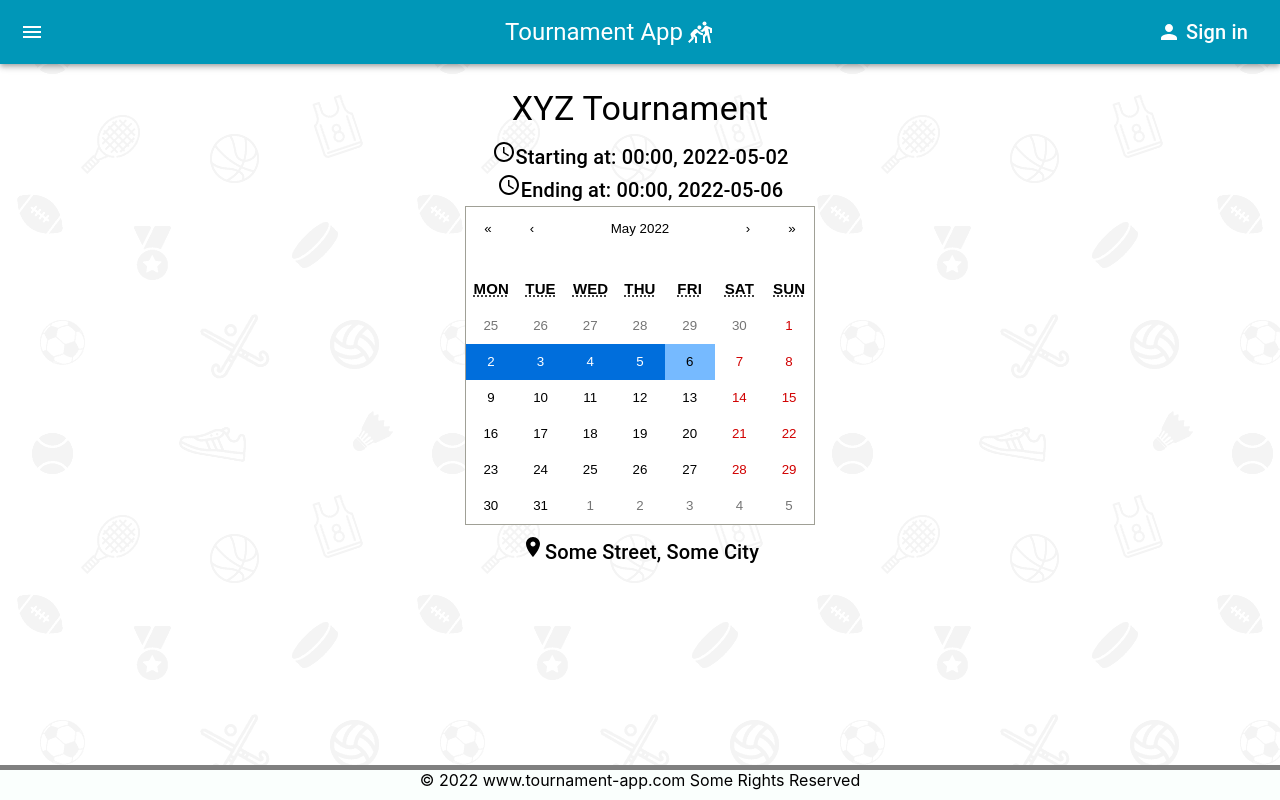
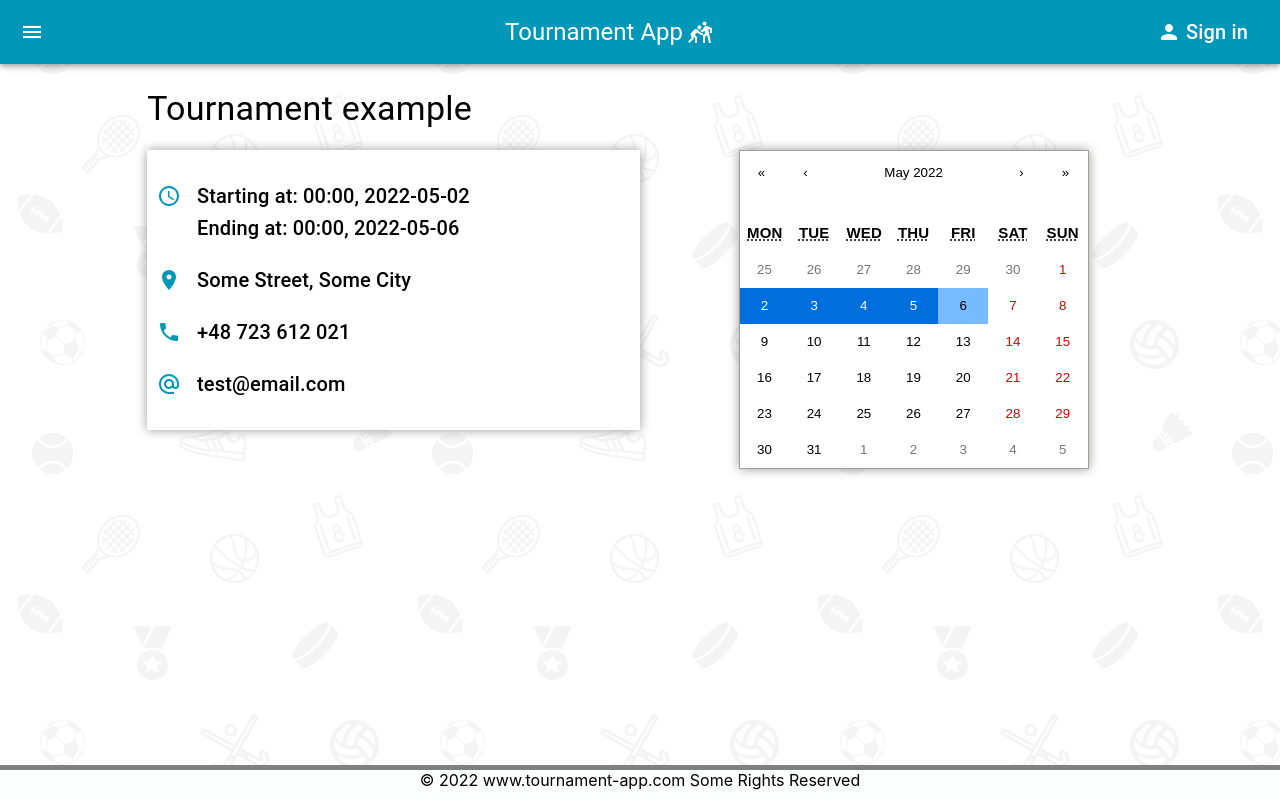
Before and after one commit to Workata/tournament-manager-frontend, a React (Create React App) app: page /tournamentInfo in a window 1280 px wide. Built offline with nearby package versions, Linux system fonts and the light colour scheme.

Commit message:
Css styling added.

```diff
--- a/src/components/Sidebar.js
+++ b/src/components/Sidebar.js
@@ -117,14 +117,14 @@ export default function Sidebar(props) {
           <ListItemIcon>
             <InfoIcon/>
           </ListItemIcon>
-          <ListItemText primary={"Tournament Info"} />
+          <ListItemText primary={"About tournament"} />
         </ListItem>
 
         <ListItem button onClick={ () => {return navigate("/appInfo")} }>
           <ListItemIcon>
             <InfoIcon/>
           </ListItemIcon>
-          <ListItemText primary={"Application Info"} />
+          <ListItemText primary={"About application"} />
         </ListItem>
       </List>
 
--- a/src/css/tournamentInfo.css
+++ b/src/css/tournamentInfo.css
@@ -1,4 +1,18 @@
+.torunamentInfo-block-left {
+    width: 48%;
+    float:left;
+    background-color: var(--primary-main);
+    margin-right: 10%;
+    box-shadow: 0 0 10px rgba(0,0,0,0.4);
+    padding: 1%;
+}
+.torunamentInfo-block-right {
+    width: 40%;
+    float:right;
+}
+.torunamentInfo-block-left ul {
+    list-style-type: none;
+}
 .torunamentInfo-calendar {
-    margin-left: auto;
-    margin-right: auto;
+    box-shadow: 0 0 10px rgba(0,0,0,0.4);
 }
--- a/src/models/Tournament.js
+++ b/src/models/Tournament.js
@@ -1,9 +1,11 @@
 export class Tournament {
-      constructor({id,name, startDate, endDate, location}) {
+      constructor({id, name, startDate, endDate, location, phoneNumber, email}) {
         this.id = id;
         this.name = name;
         this.startDate = new Date(startDate);
         this.endDate = new Date(endDate);
         this.location = location;
+        this.phoneNumber = phoneNumber;
+        this.email = email;
       };
 }
--- a/src/pages/TournamentInfo.js
+++ b/src/pages/TournamentInfo.js
@@ -4,9 +4,12 @@ import { Box, Typography, CircularProgress } from "@mui/material";
 import Calendar from "react-calendar";
 import "react-calendar/dist/Calendar.css";
 import "../css/tournamentInfo.css";
+import Moment from "moment";
+
 import LocationOnIcon from "@mui/icons-material/LocationOn";
-import AccessTimeIcon from '@mui/icons-material/AccessTime';
-import Moment from 'moment';
+import AccessTimeIcon from "@mui/icons-material/AccessTime";
+import PhoneIcon from "@mui/icons-material/Phone";
+import AlternateEmailIcon from '@mui/icons-material/AlternateEmail';
 
 export default function TournamentInfo() {
   const [tournamentInfo, setTournamentInfo] = useState();
@@ -14,10 +17,12 @@ export default function TournamentInfo() {
   useEffect(() => {
     var data = {
       id: 1,
-      name: "XYZ Tournament",
+      name: "Tournament example",
       startDate: "2022-05-02",
       endDate: "2022-05-06",
       location: "Some Street, Some City",
+      phoneNumber: "+48 723 612 021",
+      email: "test@email.com"
     };
 
     setTournamentInfo(new Tournament(data));
@@ -55,7 +60,7 @@ export default function TournamentInfo() {
       <Typography
         variant="h4"
         sx={{
-          textAlign: "center",
+          marginBottom: "20px",
         }}
       >
         {tournamentInfo.name}
@@ -63,30 +68,84 @@ export default function TournamentInfo() {
       <Typography
         variant="h6"
         sx={{
-          textAlign: "center",
           marginTop: "10px",
         }}
       >
+        <div className="torunamentInfo-wrapper">
+          <div className="torunamentInfo-block-left">
             <div>
-          <AccessTimeIcon/>
-          Starting at: {Moment(tournamentInfo.startDate).format('HH:mm, YYYY-MM-DD')}
+              {/*Tournament dates*/}
+              <AccessTimeIcon
+                sx={{
+                  color: "primary.turquoise",
+                  float: "left",
+                  marginTop: "4px",
+                }}
+              />
+              <ul>
+                <li>
+                  Starting at:{" "}
+                  {Moment(tournamentInfo.startDate).format("HH:mm, YYYY-MM-DD")}
+                </li>
+                <li>
+                  Ending at:{" "}
+                  {Moment(tournamentInfo.endDate).format("HH:mm, YYYY-MM-DD")}
+                </li>
+              </ul>
             </div>
 
-        <div>
-          <AccessTimeIcon/>
-          Ending at: {Moment(tournamentInfo.endDate).format('HH:mm, YYYY-MM-DD')}
+            {/*Tournament location*/}
+            <LocationOnIcon
+              sx={{
+                marginTop: "4px",
+                color: "primary.turquoise",
+                float: "left",
+              }}
+            />
+            <ul>
+              <li>{tournamentInfo.location}</li>
+            </ul>
+
+            {/*Tournament phone number*/}
+            {tournamentInfo.phoneNumber && (
+              <>
+                <PhoneIcon
+                  sx={{
+                    marginTop: "4px",
+                    color: "primary.turquoise",
+                    float: "left",
+                  }}
+                />
+                <ul>
+                  <li>{tournamentInfo.phoneNumber}</li>
+                </ul>
+              </>
+            )}
+
+             {/*Tournament email*/}
+             {tournamentInfo.email && (
+              <>
+                <AlternateEmailIcon
+                  sx={{
+                    marginTop: "4px",
+                    color: "primary.turquoise",
+                    float: "left",
+                  }}
+                />
+                <ul>
+                  <li>{tournamentInfo.email}</li>
+                </ul>
+              </>
+            )}
+
           </div>
-
+          <div className="torunamentInfo-block-right">
             <Calendar
               className="torunamentInfo-calendar"
               value={[tournamentInfo.startDate, tournamentInfo.endDate]}
             />
-        <LocationOnIcon
-          sx={{
-            marginTop: "10px"
-          }}
-        />
-        {tournamentInfo.location}
+          </div>
+        </div>
       </Typography>
     </Box>
   );
```
Lines whose indentation alone changed are shown as unchanged.
